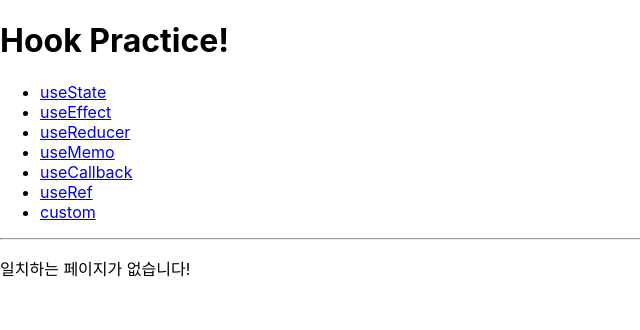
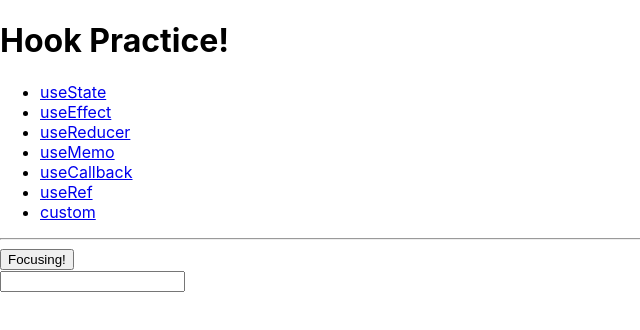
Before and after one commit to ginameee/react-playground, a React (Create React App) app in the folder react-hooks/: page /useRef in a window 1280 px wide. Shown: the top 330 px of the page, without its empty margins (0-640 px from the left). Built offline with nearby package versions, Linux system fonts and the light colour scheme.

Commit message:
[react-hooks] useRef 정리!

```diff
--- a/react-hooks/src/App.js
+++ b/react-hooks/src/App.js
@@ -4,6 +4,7 @@ import UseStateApp from './useState';
 import UseEffectApp from './useEffect';
 import UseReducerApp from './useReducer';
 import UseMemoCallback from './useMemoCallback';
+import UseRefApp from './useRef';
 
 const App = () => {
     return (
@@ -26,6 +27,7 @@ const App = () => {
                 <Route path="/useEffect" component={UseEffectApp}></Route>
                 <Route path="/useReducer" component={UseReducerApp}></Route>
                 <Route path={["/useMemo", "/useCallback"]} component={UseMemoCallback}></Route>
+                <Route path="/useRef" component={UseRefApp}></Route>
                 <Route render={() => (<p> 일치하는 페이지가 없습니다!</p>)}></Route>
             </Switch>
         </div>
--- /dev/null
+++ b/react-hooks/src/useRef/index.js
@@ -0,0 +1,31 @@
+import React, { useRef, useState } from 'react';
+
+const useRefApp = () => {
+    const [data, setData] = useState('');
+    const input = useRef(null);
+    const refLocalVal = useRef(5);
+    let refVal = 5;
+
+    const onClick = () => {
+        refVal++;
+        refLocalVal.current = refLocalVal.current + 1;
+        console.log('refLocalVal:', refLocalVal.current);
+        console.log('refVal:', refVal);
+        input.current.focus();
+    };
+
+    const onChange = ({ target: { value } }) => {
+        setData(value);
+    }
+
+
+    return (
+        <div>
+            <button onClick={onClick}>Focusing!</button>
+            <br></br>
+            <input type="text" ref={input} value={data} onChange={onChange} />
+        </div>
+    );
+};
+
+export default useRefApp;
```
Also changed, not shown: react-hooks/src/useEffect/readme.md (added), react-hooks/src/useRef/readme.md (added).
